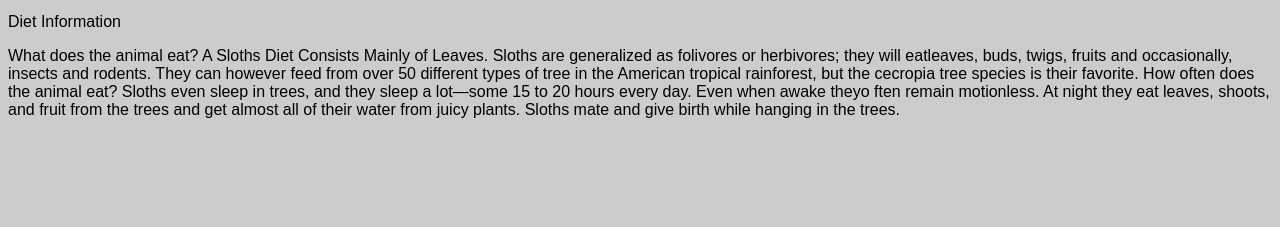
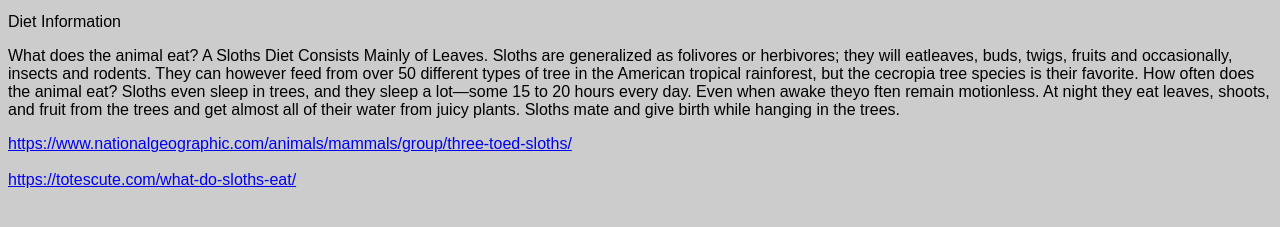
Before and after one commit to g0ld2k/Sloths-Are-Fun, a plain HTML site: page diet.html in a window 1280 px wide. Shown: the part 129-356 px from the top of the page. Drawn offline with Linux system fonts and the light colour scheme.

Commit message:
links added

```diff
--- a/diet.html
+++ b/diet.html
@@ -27,5 +27,12 @@ Diet Information
 What does the animal eat? A Sloths Diet Consists Mainly of Leaves. Sloths are generalized as folivores or herbivores; they will eatleaves, buds, twigs, fruits and occasionally, insects and rodents. They can however feed from over 50 different types of tree in the American tropical rainforest, but the cecropia tree species is their favorite.
 How often does the animal eat? Sloths even sleep in trees, and they sleep a lot—some 15 to 20 hours every day. Even when awake theyo ften remain motionless. At night they eat leaves, shoots, and fruit from the trees and get almost all of their water from juicy plants. Sloths mate and give birth while hanging in the trees.
 </p>
+
+<p>
+<A href="https://www.nationalgeographic.com/animals/mammals/group/three-toed-sloths/">https://www.nationalgeographic.com/animals/mammals/group/three-toed-sloths/</a>
+ <br/><br/>
+
+<A href="https://totescute.com/what-do-sloths-eat/">https://totescute.com/what-do-sloths-eat/</a>
+
 </body>
 </html>
```
